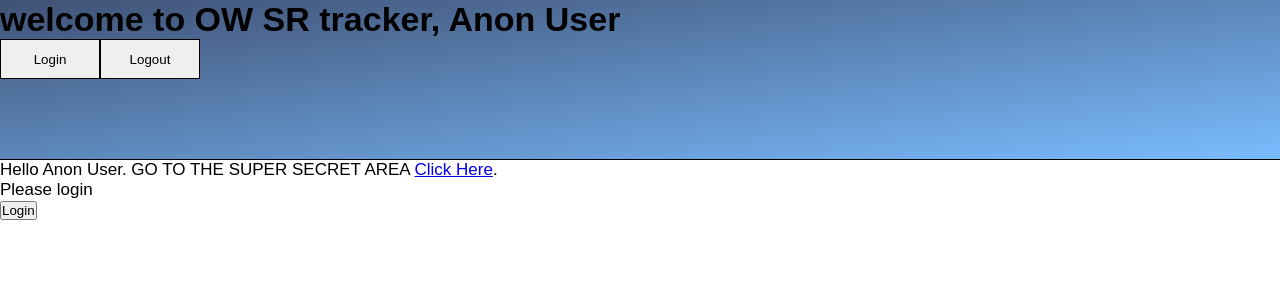
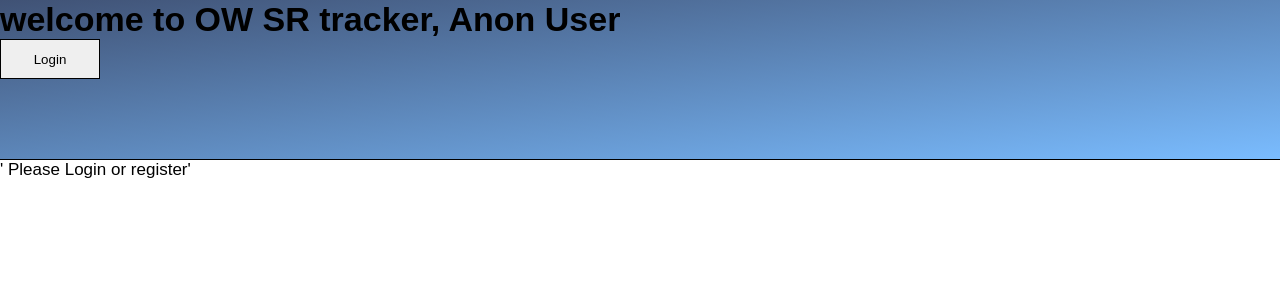
Before and after one commit to davidfunk13/ow-sr-tracker, a React (Create React App) app in the folder client/: page / in a window 1280 px wide. Shown: the top 300 px of the page. Built offline with nearby package versions, Linux system fonts and the light colour scheme; what auth0-js would draw is missing.

Commit message:
gui updates

```diff
--- a/client/src/Components/Header/Header.jsx
+++ b/client/src/Components/Header/Header.jsx
@@ -5,8 +5,7 @@ export default class Header extends Component {
         return (
             <header className="app-header">
                 <h1>welcome to OW SR tracker, {this.props.name}</h1>
-                <button className='btn btn-login' onClick={this.props.auth.login}>Login</button>
-                <button className='btn btn-logout' onClick={this.props.auth.logout}>Logout</button>
+                {this.props.auth.isAuthenticated() ? <button className='btn btn-logout' onClick={this.props.auth.logout}>Logout</button> : <button className='btn btn-login' onClick={this.props.auth.login}>Login</button>}
             </header>
         )
     }
--- a/client/src/Components/Main/Main.jsx
+++ b/client/src/Components/Main/Main.jsx
@@ -4,12 +4,16 @@ export default class Main extends Component {
   render() {
     return (
       <div className="main-container">
-        <p className="App-intro">
-          Hello {this.props.name}. GO TO THE SUPER SECRET AREA <a href='/secret'>Click Here</a>.
-        </p>
 
-        <div className="text">Please login</div>
-        <button onClick={this.props.auth.login}>Login</button>
+        {this.props.auth.isAuthenticated() ?
+          <div>
+            <p>'GO TO THE SUPER SECRET AREA '</p><a href='/secret'>Click Here</a>
+          </div>
+          :
+          <div>
+            <p>' Please Login or register'</p>
+          </div>
+        }
       </div>
     );
   }
--- a/client/src/Components/NotFound/NotFound.jsx
+++ b/client/src/Components/NotFound/NotFound.jsx
@@ -1,11 +1,11 @@
-import React, { Component } from 'react';
+import React, { Component } from "react";
 
 export default class NotFound extends Component {
-    render() {
-        return (
-            <div className="notfound-container">
-                <p>You done messed up. 404.</p>
-            </div>
-        )
-    }
+  render() {
+    return (
+      <div className="notfound-container">
+        <p>401 You aren't authenticated. Please login to access this page.</p>
+      </div>
+    );
+  }
 }
--- a/client/src/Components/Secret/Secret.jsx
+++ b/client/src/Components/Secret/Secret.jsx
@@ -5,9 +5,8 @@ export default class Secret extends Component {
         return (
             <div className="secret-container">
                 <p>secret area</p>
-
-               <a href="/">Go Home</a>
-               <button onClick={this.props.auth.logout}>Logout</button>
+                <a href="/">Go Home</a>
+                <button onClick={this.props.auth.logout}>Logout</button>
             </div>
         )
     }
```
Also changed, not shown: 2 other files (tests, documents, lock files or other folders).
